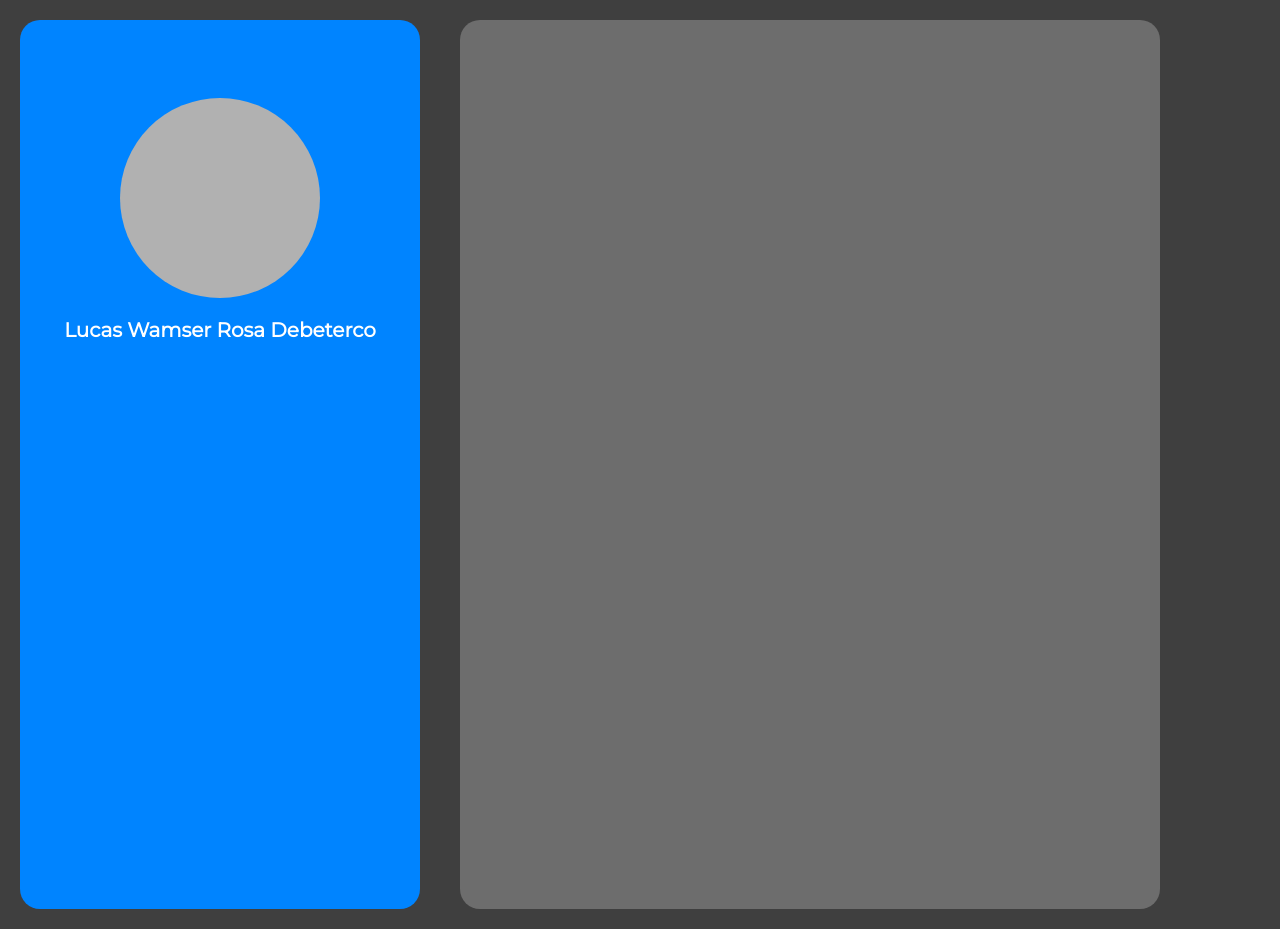
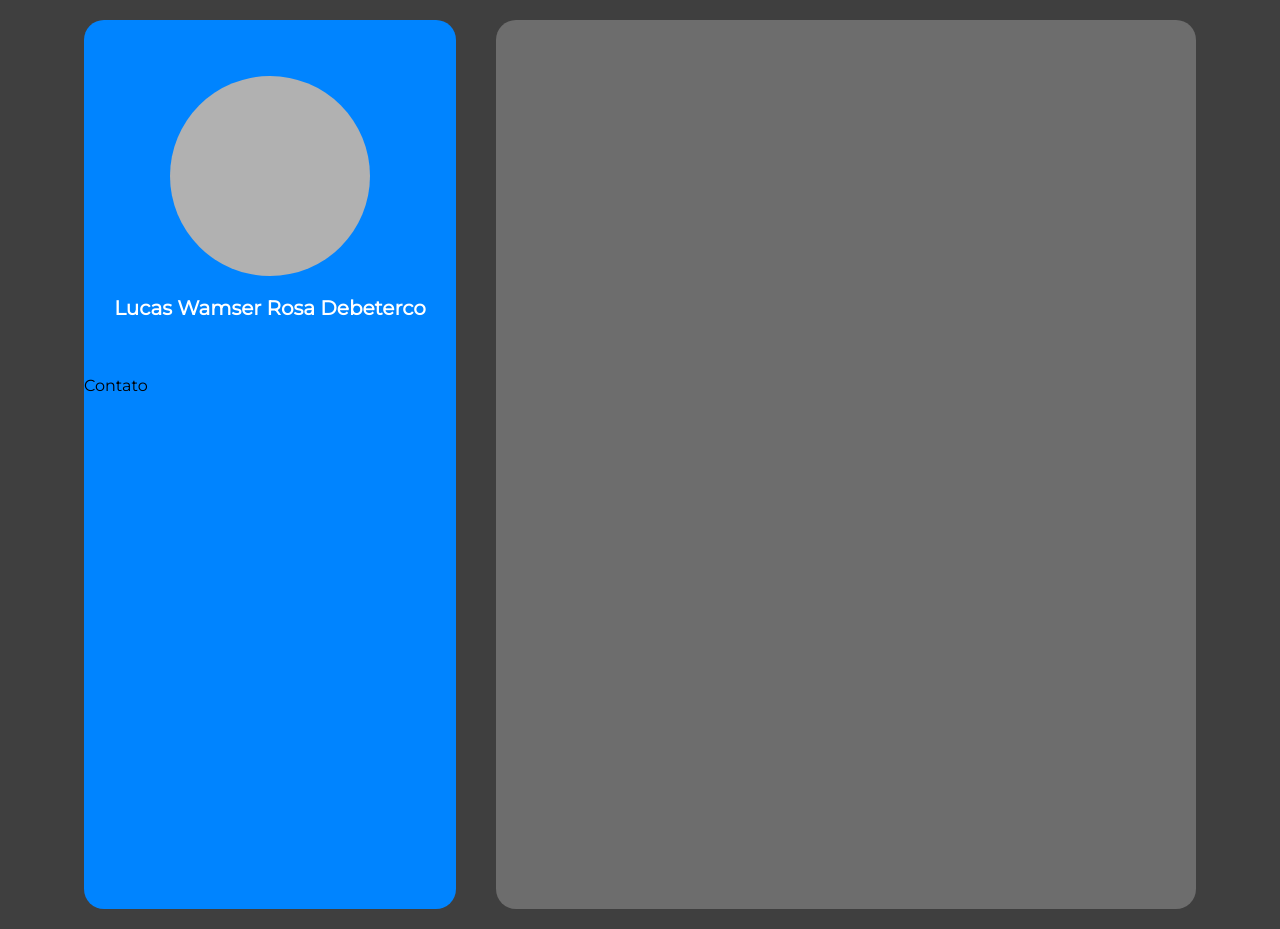
Before and after one commit to lucasdebeterco/curriculo-html-css-webi, a plain HTML site: page index.html in a window 1280 px wide. Drawn offline with Linux system fonts and the light colour scheme.

Commit message:
Arquivo de classes úteis e melhora na definição de tamanhos

```diff
--- a/index.html
+++ b/index.html
@@ -5,21 +5,29 @@
     <meta http-equiv="X-UA-Compatible" content="IE=edge">
     <meta name="viewport" content="width=device-width, initial-scale=1.0">
     <link href="https://fonts.googleapis.com/css2?family=Montserrat:wght@300;400&display=swap" rel="stylesheet">
+    <link rel="stylesheet" href="util.css">
     <link rel="stylesheet" href="style.css">
     <title>Document</title>
 </head>
 <body>
-    <div class="content">
-        <div class="area-lateral">
-            <div class="user-area">
-                <div class="image">
+    <div class="container">
+        <div class="content flex justify-center align-center full-width">
+            <div class="area-lateral">
+                <div class="image-area flex justify-center align-center column full-width">
+                    <div class="image">
 
+                    </div>
+                    <div class="nome">Lucas Wamser Rosa Debeterco</div>
                 </div>
-                <div class="nome">Lucas Wamser Rosa Debeterco</div>
+
+                <div class="contato">
+                    Contato
+                </div>
+
             </div>
-        </div>
-        <div class="area-conteudo">
+            <div class="area-conteudo">
 
+            </div>
         </div>
     </div>
 </body>
--- a/style.css
+++ b/style.css
@@ -1,16 +1,7 @@
 body {
     margin: 0;
     background: rgb(63, 63, 63);
-    font-family: 'Montserrat', comic-sans;
-}
-
-.content {
-    display: flex;
-    justify-self: center;
-    align-items: center;
-    max-width: 1280px;
-    margin-left: auto;
-    margin-right: auto;
+    font-family: "Montserrat", comic-sans;
 }
 
 .content .area-conteudo {
@@ -22,30 +13,25 @@ body {
 }
 
 .area-lateral {
-    width: 400px;
+    width: 30%;
     height: 889px;
     margin: 20px;
     border-radius: 20px;
     background: rgb(0, 132, 255);
 }
 
-.user-area {
-    display: flex;
-    justify-content: center;
-    align-items: center;
-    flex-direction: column;
-    height: 400px;
-    width: 400px;
+.image-area {
+    height: 40%;
 }
 
-.user-area .image {
+.image-area .image {
     height: 200px;
     width: 200px;
     background: rgb(177, 177, 177);
     border-radius: 50%;
 }
 
-.user-area .nome {
+.image-area .nome {
     color: #fff;
     margin-top: 20px;
     font-weight: bold;
--- /dev/null
+++ b/util.css
@@ -0,0 +1,37 @@
+.container {
+    max-width: 1240px;
+    margin-left: auto;
+    margin-right: auto;
+}
+
+body {
+    font-family: "Montserrat";
+}
+
+.flex {
+    display: flex;
+}
+
+.column {
+    flex-direction: column;
+}
+
+.justify-center {
+    justify-content: center;
+}
+
+.align-center {
+    align-items: center;
+}
+
+.space-between {
+    justify-content: space-between;
+}
+
+.full-width {
+    width: 100%;
+}
+
+.min-width {
+    width: min-content;
+}
```
